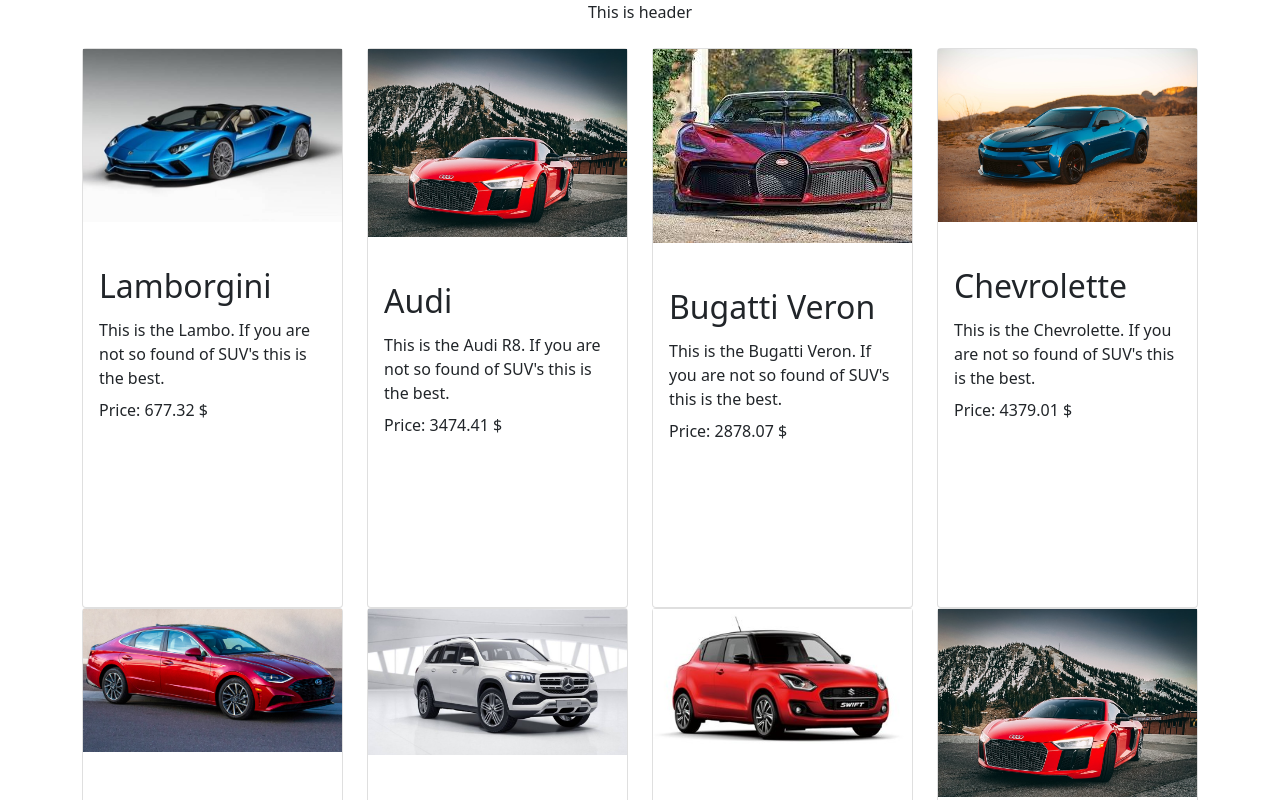
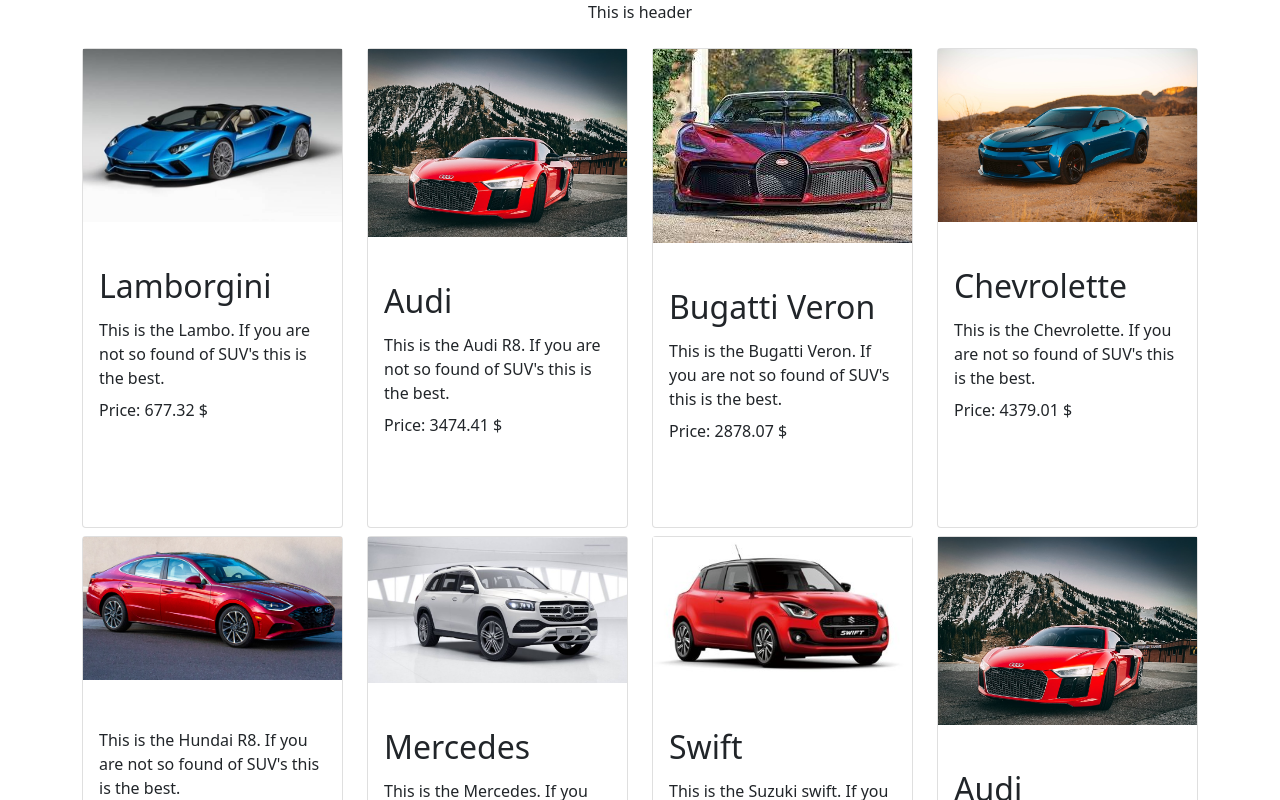
Before and after one commit to Rizwan20596/Basic_ECommerce_App, a React (Create React App) app: page / in a window 1280 px wide. Shown: the top 800 px of the page. Built offline with nearby package versions, Linux system fonts and the light colour scheme.

Commit message:
UI Changes

```diff
--- a/src/components/product.js
+++ b/src/components/product.js
@@ -3,11 +3,11 @@
 /* Product component */
 const Product = product => {
   return (
-    <div className="col-sm-3">
+    <div className="col-sm-3 mb-2">
       <div
         className="card"
         key={product.product.id}
-        style={{ width: "18rem", height: "35rem" }}>
+        style={{ width: "18rem", height: "30rem" }}>
         <div className="mb-4">
           <div className="card-img-top">
             <img
```
